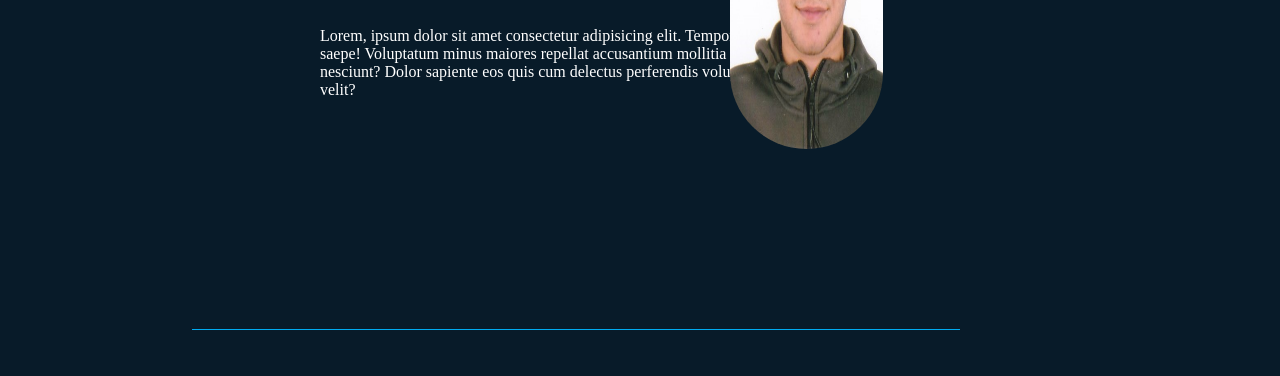
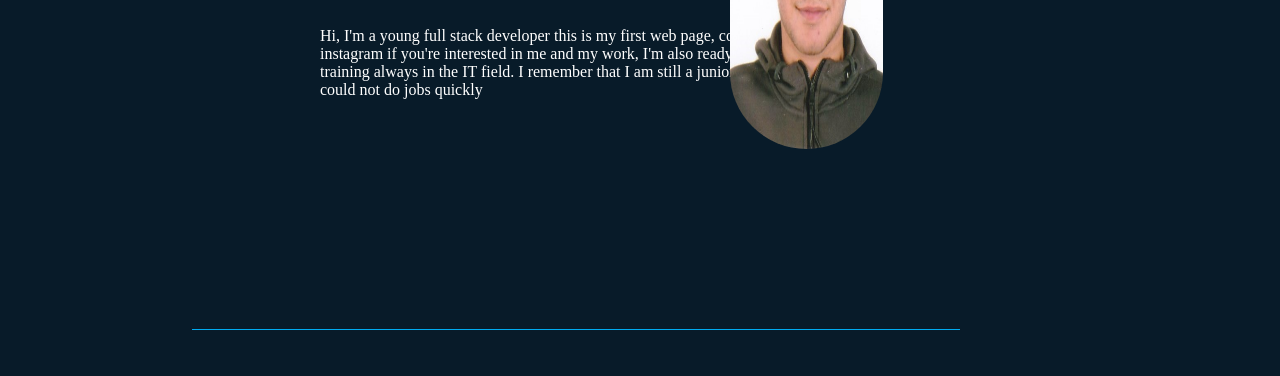
Before and after one commit to Giosue1dev/portfolio, a plain HTML site: page index.html in a window 1280 px wide. Shown: the part 371-747 px from the top of the page. Drawn offline with Linux system fonts and the light colour scheme.

Commit message:
aggiunta testo

```diff
--- a/index.html
+++ b/index.html
@@ -13,7 +13,7 @@
 
     <link rel="stylesheet" href="css/style.css">
 
-    <title>Pagina inziale</title>
+    <title>Giosue Fama's portfolio</title>
 </head>
 <body>
     <header class="header">
@@ -29,7 +29,7 @@
  <div class="home-content">
    <h1>Hi, I'm Giosue Famà</h1>
    <h3>junior full stack developer</h3>
-   <p>Lorem, ipsum dolor sit amet consectetur adipisicing elit. Tempora, repellendus saepe! Voluptatum minus maiores repellat accusantium mollitia quae blanditiis nesciunt? Dolor sapiente eos quis cum delectus perferendis voluptas aliquid velit?</p>
+   <p>Hi, I'm a young full stack developer this is my first web page, contact me on instagram if you're interested in me and my work, I'm also ready for new training always in the IT field. I remember that I am still a junior level so I could not do jobs quickly</p>
  </div>
 <aside>
     <img src="/img/IMG_20210705_0001.jpg" alt="my photo" class="image">
```
